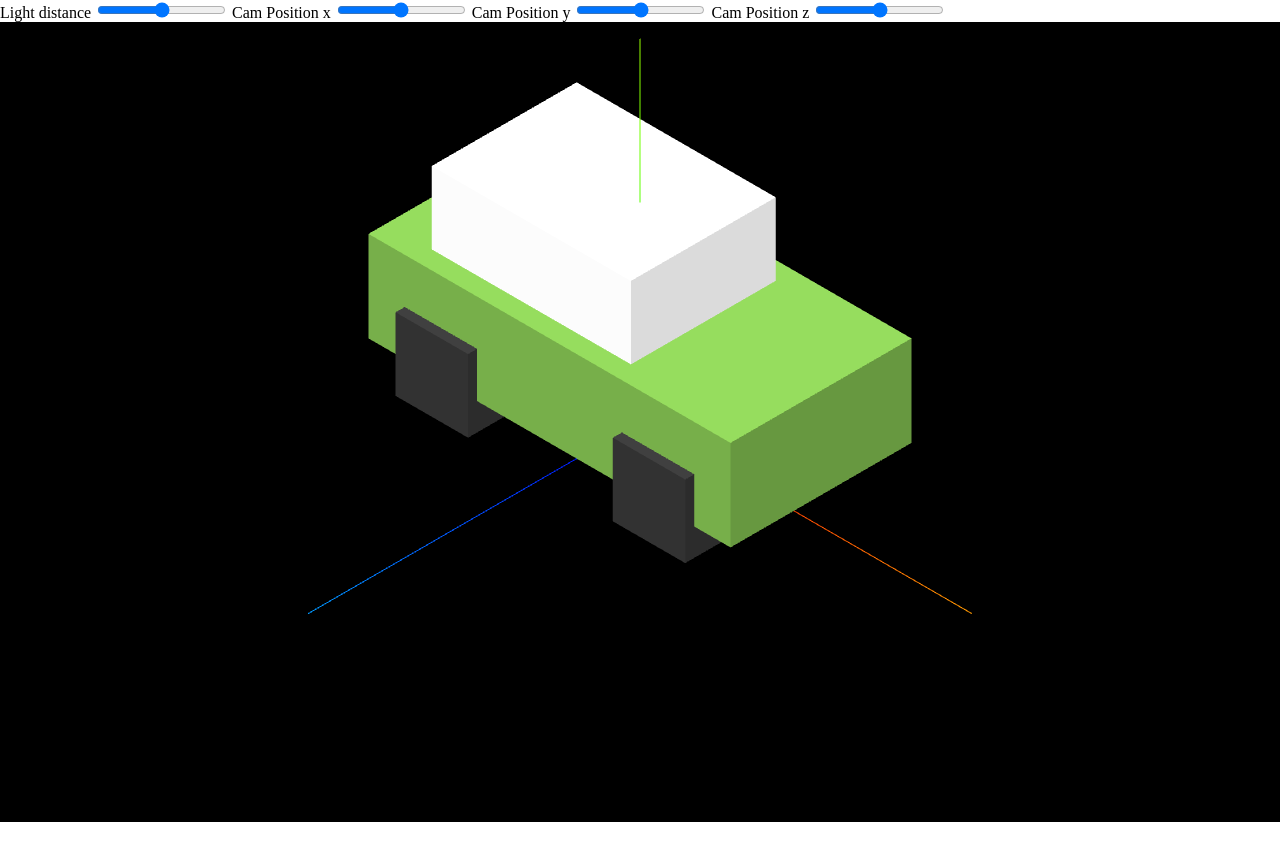
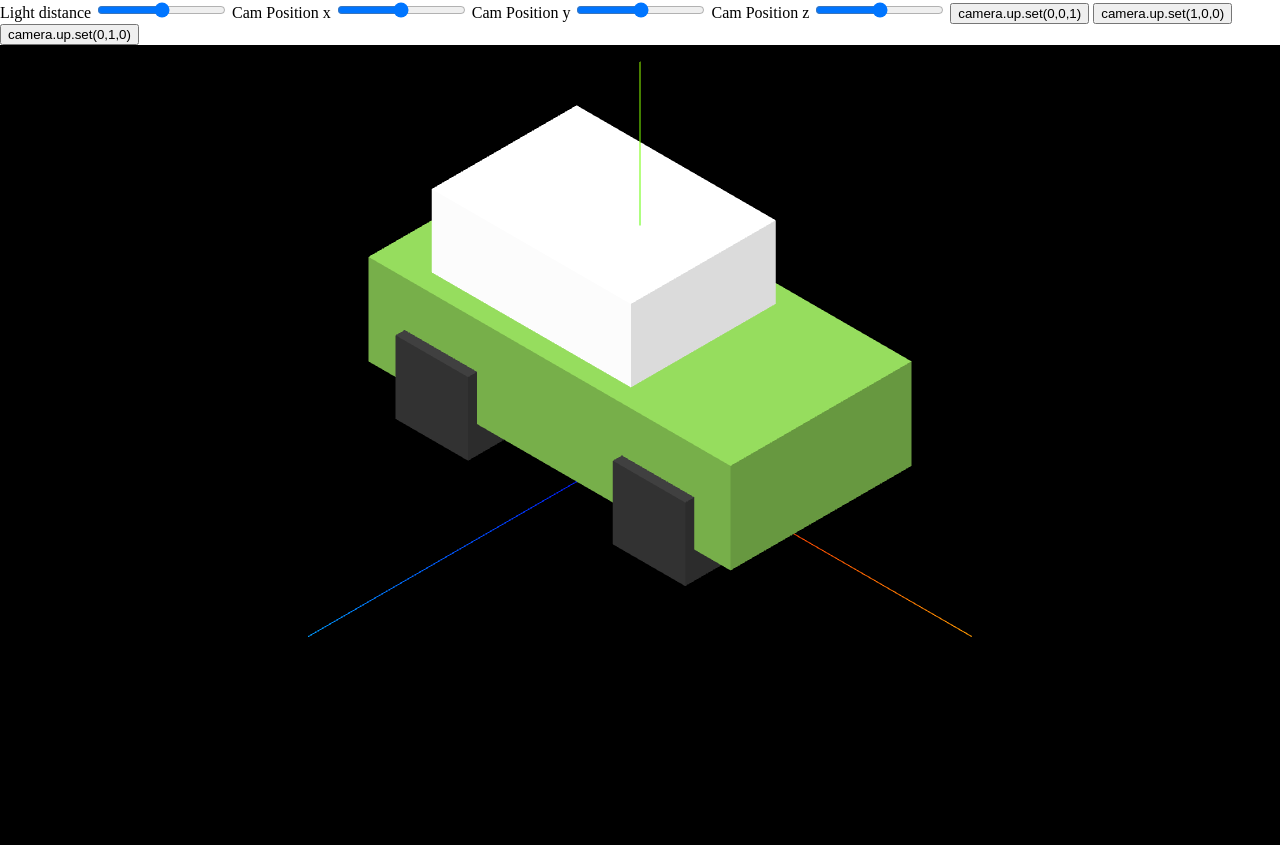
Before and after one commit to nilinswap/threesix, a website with bundled scripts: page examples/car/index.html in a window 1280 px wide. Before the commit the page ends 822 px from the top, so only its background shows below. Built offline with nearby package versions, Linux system fonts and the light colour scheme; animation ran at ten frames a second.

Commit message:
car upgrade

```diff
--- a/examples/car/index.html
+++ b/examples/car/index.html
@@ -2,7 +2,7 @@
 <html>
 <head>
     <meta charset="utf-8">
-    <title>line using threejs</title>
+    <title>car in threejs</title>
     <style>
         body { margin: 0; }
     </style>
@@ -21,7 +21,11 @@
     <label for="camposz">Cam Position z </label>
     <input type="range" id="camposz"  min="0" max="200">
 
+    <button id="camupz-button">camera.up.set(0,0,1)</button>
+    <button id="camupx-button">camera.up.set(1,0,0)</button>
+    <button id="camupy-button">camera.up.set(0,1,0)</button>
 </div>
-<script type="module" src="./index.js"></script>
+
+<script type="module" src="./upx.js"></script>
 </body>
 </html>
--- a/examples/car/index.js
+++ /dev/null
@@ -1,112 +0,0 @@
-import * as THREE from '../../node_modules/three/src/Three.js';
-
-
-const scene = new THREE.Scene();
-const ambientLight = new THREE.AmbientLight(0xffffff, 0.6);
-scene.add(ambientLight);
-
-const directionalLight = new THREE.DirectionalLight(0xffffff, 0.8);
-directionalLight.position.set(200, 500, 300);
-scene.add(directionalLight);
-
-const aspectRatio = window.innerWidth / window.innerHeight;
-const cameraWidth = 150;
-const cameraHeight = cameraWidth / aspectRatio;
-
-const camForm = document.getElementById('control-form')
-const camdist = document.getElementById('camdist')
-camdist.max = cameraWidth;
-camdist.value = cameraWidth / 2;
-
-
-var camera = new THREE.OrthographicCamera(
-    cameraWidth / -2, // left
-    cameraWidth / 2, // right
-    cameraHeight / 2, // top
-    cameraHeight / -2, // bottom
-    0, // near plane
-    1000 // far plane
-);
-camera.position.set(100, 100, 100);
-camera.lookAt(0, 0, 0);
-
-camdist.onchange = function(){
-    var cameraVal = camdist.value
-    console.log("cameraVal", cameraVal)
-    camera = new THREE.OrthographicCamera(-1*cameraVal, 1*cameraVal, 1*cameraVal, -1*cameraVal,
-        0,
-        1000)
-    camera.position.set(100, 100, 100);
-    camera.lookAt(0, 10, 0);
-
-}
-
-
-const camposx = document.getElementById('camposx')
-const camposy = document.getElementById('camposy')
-const camposz = document.getElementById('camposz')
-camposx.onchange = camposy.onchange = camposz   .onchange =function(){
-    var camposvalx = camposx.value;
-    var camposvaly = camposy.value;
-    var camposvalz = camposz.value;
-    camera.position.set(camposvalx, camposvaly, camposvalz);
-    camera.lookAt(0, 10, 0);
-
-}
-
-
-
-const renderer = new THREE.WebGLRenderer({ antialias: true });
-renderer.setSize(window.innerWidth, window.innerHeight);
-
-document.body.appendChild(renderer.domElement);
-var axesHelper = new THREE.AxesHelper( 55 );
-scene.add( axesHelper );
-
-function createWheels() {
-    const geometry = new THREE.BoxBufferGeometry(12, 12, 33);
-    const material = new THREE.MeshLambertMaterial({ color: 0x333333 });
-    const wheel = new THREE.Mesh(geometry, material);
-    return wheel;
-}
-
-
-function createCar() {
-    const car = new THREE.Group();
-
-    const backWheel = createWheels();
-    backWheel.position.y = 6;
-    backWheel.position.x = -18;
-    car.add(backWheel);
-
-    const frontWheel = createWheels();
-    frontWheel.position.y = 6;
-    frontWheel.position.x = 18;
-    car.add(frontWheel);
-
-    const main = new THREE.Mesh(
-        new THREE.BoxBufferGeometry(60, 15, 30),
-        new THREE.MeshLambertMaterial({ color: 0x78b14b })
-    );
-    main.position.y = 12;
-    car.add(main);
-
-    const cabin = new THREE.Mesh(
-        new THREE.BoxBufferGeometry(33, 12, 24),
-        new THREE.MeshLambertMaterial({ color: 0xffffff })
-    );
-    cabin.position.x = -6;
-    cabin.position.y = 25.5;
-    car.add(cabin);
-
-    return car;
-}
-
-const car = createCar();
-scene.add(car);
-
-function animate() {
-    requestAnimationFrame( animate );
-    renderer.render( scene, camera );
-}
-animate();
```
Also changed, not shown: examples/earth/main.js (+9 -0 lines).
